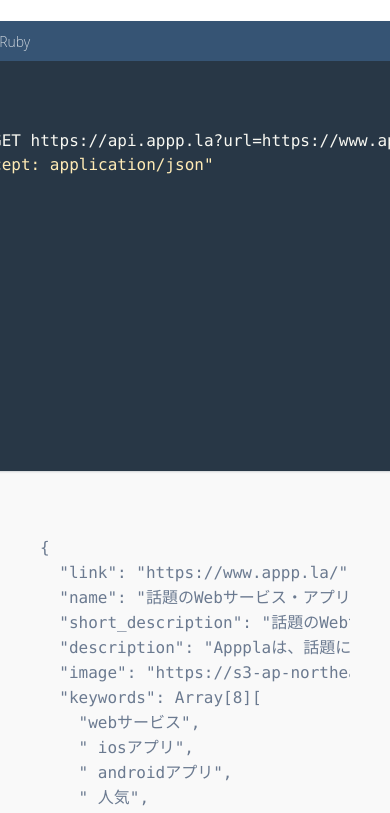
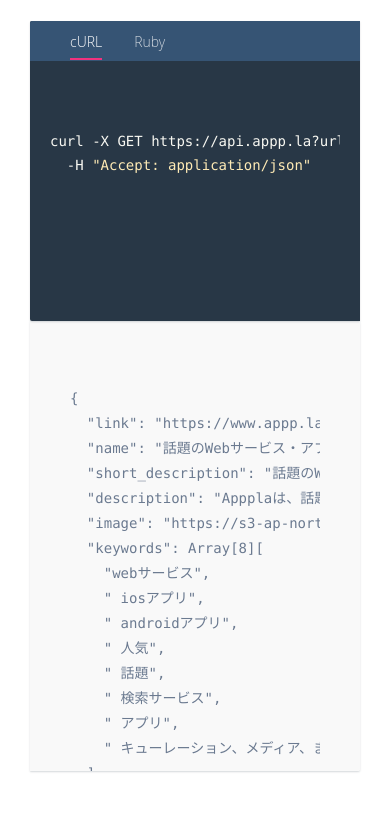
Before and after one commit to pokohide/meta-bee, a website: page index.html in a window 390 px wide. Shown: the part 1687-2500 px from the top of the page. Drawn offline with nearby package versions, Linux system fonts and the light colour scheme; files that its build step writes are made by us from their sources; files whose address does not match are found by name.

Commit message:
スマホ対応

```diff
--- a/index.html
+++ b/index.html
@@ -138,7 +138,7 @@
                             </div>
                         </div>
 
-                        <div>
+                        <div class="code-container">
 
 
                             <div class="code-snippet">
--- a/src/scss/layout/_code.scss
+++ b/src/scss/layout/_code.scss
@@ -1,3 +1,10 @@
+.code-container {
+
+  @media (max-width: 759px) {
+    padding: 0 30px;
+  }
+}
+
 .code-snippet {
   width: 100%;
   min-height: 414px;
@@ -20,6 +27,12 @@
     border-radius: 2px 0 0 2px;
     position: relative;
 
+    @media (max-width: 759px) {
+      max-width: 100%;
+      width: 100%;
+      height: 300px;
+    }
+
     .lang-switcher {
       display: block;
       list-style-type: disc;
@@ -30,6 +43,10 @@
       text-align: left;
       margin: 0;
       padding: 0;
+
+      @media (max-width: 759px) {
+        width: 100%;
+      }
 
       li {
         display: inline-block;
@@ -118,6 +135,10 @@
 
     code {
       text-align: left;
+
+      @media (max-width: 759px) {
+        font-size: .7rem;
+      }
     }
 
     .hljs {
@@ -174,6 +195,10 @@
       background-color: inherit;
       text-align: left;
       display: inline;
+
+      @media (max-width: 759px) {
+        font-size: .7rem;
+      }
     }
   }
 }
```
